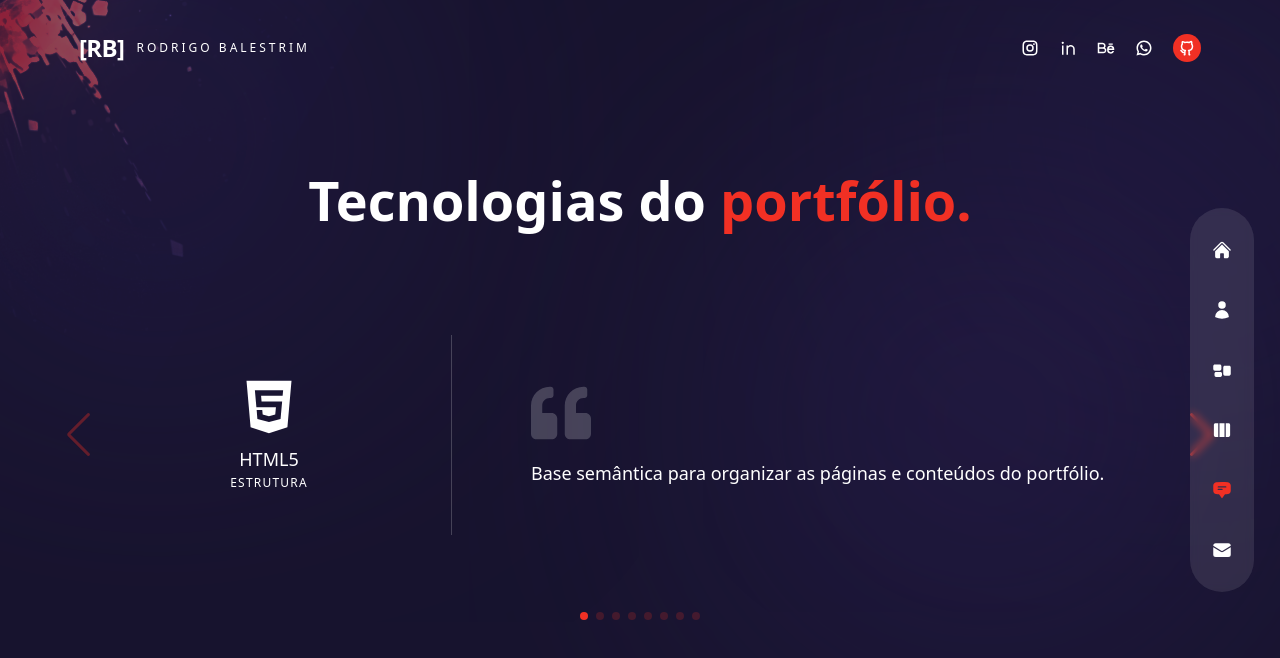
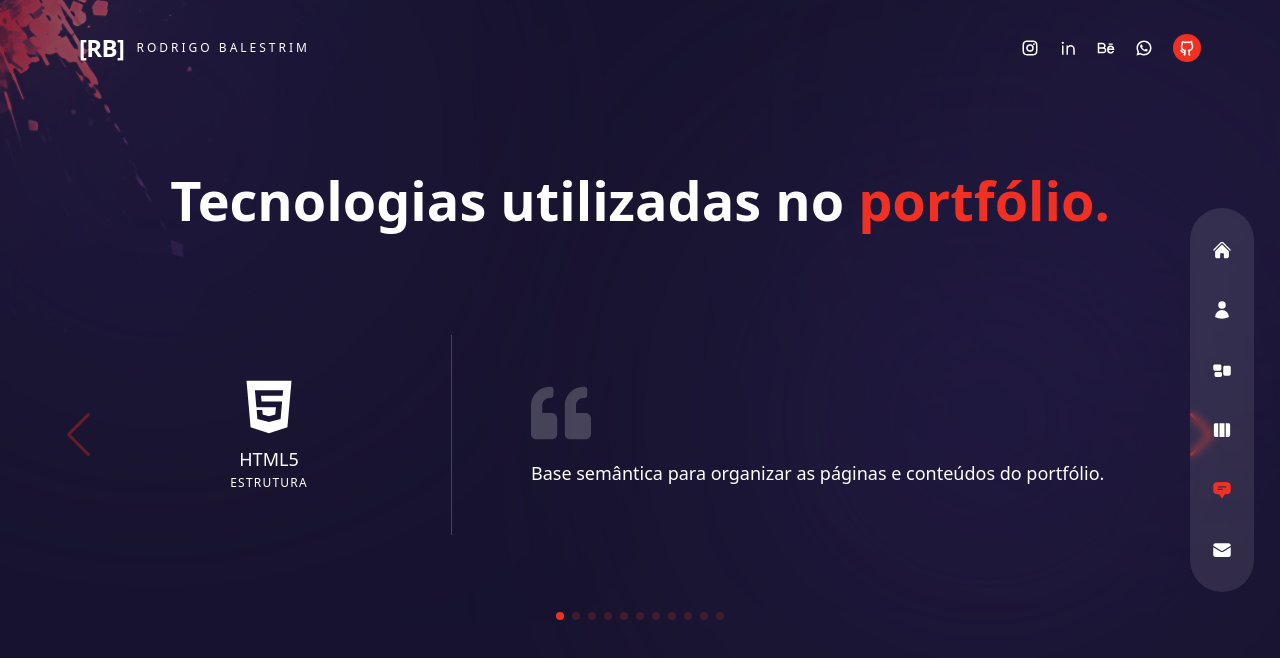
Before and after one commit to RodrigoBalestrim/portfolio-rodrigo-balestrim, a Next.js app in the folder portfolio-3d/: page /testimonials in a window 1280 px wide. Shown: the top 658 px of the page. Built offline with nearby package versions, Linux system fonts and the light colour scheme.

Commit message:
Atualizar tecnologias do portfólio

```diff
--- a/portfolio-3d/components/ServiceSlider.jsx
+++ b/portfolio-3d/components/ServiceSlider.jsx
@@ -1,6 +1,13 @@
 import { FaCss3Alt, FaGitAlt, FaGithub, FaHtml5, FaJs, FaReact } from "react-icons/fa";
 import { RxArrowTopRight } from "react-icons/rx";
-import { SiFramer, SiNextdotjs, SiTailwindcss } from "react-icons/si";
+import {
+  SiFramer,
+  SiNextdotjs,
+  SiNpm,
+  SiSwiper,
+  SiTailwindcss,
+  SiVercel,
+} from "react-icons/si";
 import { FreeMode, Pagination } from "swiper";
 import { Swiper, SwiperSlide } from "swiper/react";
 
@@ -16,8 +23,11 @@ const serviceData = [
   { Icon: SiNextdotjs, title: "Next.js", description: "Estrutura para aplicações web rápidas e organizadas." },
   { Icon: SiTailwindcss, title: "Tailwind CSS", description: "Estilização ágil com classes utilitárias." },
   { Icon: SiFramer, title: "Framer Motion", description: "Animações fluidas para melhorar a experiência visual." },
+  { Icon: SiSwiper, title: "Swiper", description: "Carrosséis responsivos para apresentar tecnologias e projetos." },
+  { Icon: SiNpm, title: "npm", description: "Gerenciamento das dependências utilizadas no projeto." },
   { Icon: FaGitAlt, title: "Git", description: "Controle de versões e organização do código." },
   { Icon: FaGithub, title: "GitHub", description: "Publicação e apresentação dos projetos desenvolvidos." },
+  { Icon: SiVercel, title: "Vercel", description: "Hospedagem e publicação online do portfólio." },
 ];
 
 const ServiceSlider = () => {
--- a/portfolio-3d/components/TestimonialSlider.jsx
+++ b/portfolio-3d/components/TestimonialSlider.jsx
@@ -1,6 +1,13 @@
 import { FaQuoteLeft } from "react-icons/fa";
 import { FaCss3Alt, FaGitAlt, FaHtml5, FaJs, FaReact } from "react-icons/fa";
-import { SiFramer, SiNextdotjs, SiTailwindcss } from "react-icons/si";
+import {
+  SiFramer,
+  SiNextdotjs,
+  SiNpm,
+  SiSwiper,
+  SiTailwindcss,
+  SiVercel,
+} from "react-icons/si";
 import { Navigation, Pagination } from "swiper";
 import { Swiper, SwiperSlide } from "swiper/react";
 
@@ -52,10 +59,28 @@ const testimonialData = [
     message: "Transições e movimentos suaves entre as seções.",
   },
   {
+    Icon: SiSwiper,
+    name: "Swiper",
+    position: "Carrosséis",
+    message: "Navegação deslizante usada para exibir projetos e tecnologias.",
+  },
+  {
+    Icon: SiNpm,
+    name: "npm",
+    position: "Dependências",
+    message: "Gerenciamento dos pacotes que dão suporte ao portfólio.",
+  },
+  {
     Icon: FaGitAlt,
     name: "Git e GitHub",
     position: "Versão",
     message: "Organização, controle de versões e publicação dos projetos.",
+  },
+  {
+    Icon: SiVercel,
+    name: "Vercel",
+    position: "Hospedagem",
+    message: "Publicação do portfólio para acesso online por qualquer pessoa.",
   },
 ];
 
--- a/portfolio-3d/pages/testimonials/index.jsx
+++ b/portfolio-3d/pages/testimonials/index.jsx
@@ -14,7 +14,7 @@ const Testimonials = () => {
           exit="hidden"
           className="h2 mb-8 xl:mb-0"
         >
-          Tecnologias do <span className="text-accent">portfólio.</span>
+          Tecnologias utilizadas no <span className="text-accent">portfólio.</span>
         </motion.h2>
 
         {/* slider */}
```
